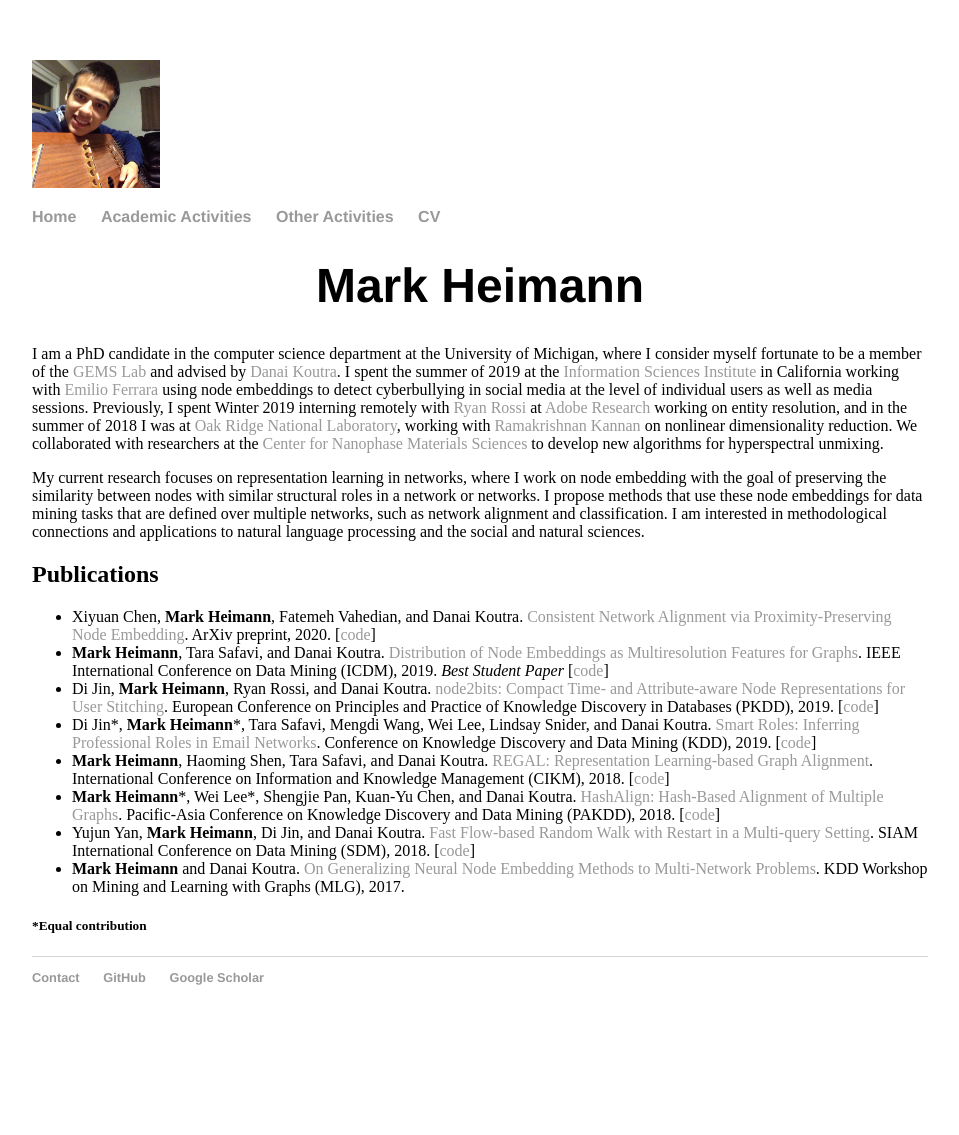
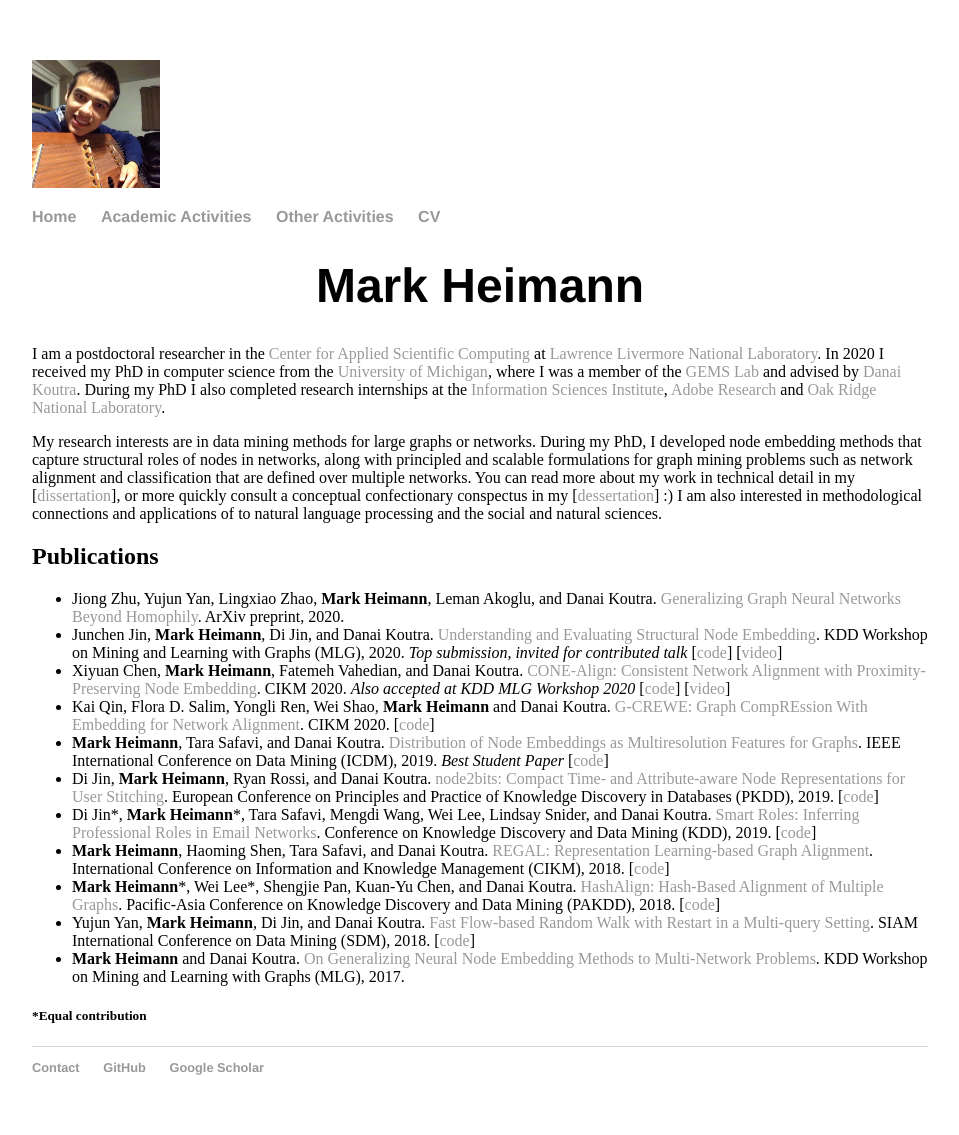
Before and after one commit to markheimann/markheimann.github.io, a Jekyll site: the page built from index.html, in a window 1280 px wide. Shown: the whole page, without its empty margins (160-1119 px from the left). Built offline with Jekyll 4.4.1, drawn with Linux system fonts in a browser that asks for light colours; before the commit the page ends 1045 px from its top, so only the background shows below that.

Commit message:
updated publications, job description

```diff
--- a/index.html
+++ b/index.html
@@ -4,54 +4,21 @@ title: Mark Heimann
 ---
 <div class="blurb">
   <p>
-    I am a PhD candidate in the computer science department at the University of Michigan, where I consider myself fortunate to be a member of the <a href="https://gemslab.github.io/">GEMS Lab</a> and advised by <a href="http://web.eecs.umich.edu/~dkoutra">Danai Koutra</a>. I spent the summer of 2019 at the <a href="https://www.isi.edu/">Information Sciences Institute</a> in California working with <a href="http://www.emilio.ferrara.name/">Emilio Ferrara</a> using node embeddings to detect cyberbullying in social media at the level of individual users as well as media sessions.  Previously, I spent Winter 2019 interning remotely with <a href="http://ryanrossi.com/">Ryan Rossi</a> at <a href="https://research.adobe.com/">Adobe Research</a> working on entity resolution, and in the summer of 2018 I was at <a href="https://www.ornl.gov/">Oak Ridge National Laboratory</a>, working with <a href="https://www.ornl.gov/staff-profile/ramakrishnan-ramki-kannan">Ramakrishnan Kannan</a> on nonlinear dimensionality reduction.  We collaborated with researchers at the <a href="https://www.ornl.gov/facility/cnms">Center for Nanophase Materials Sciences</a> to develop new algorithms for hyperspectral unmixing.
+    I am a postdoctoral researcher in the <a href="https://computing.llnl.gov/casc">Center for Applied Scientific Computing</a> at <a href="https://www.llnl.gov/">Lawrence Livermore National Laboratory</a>.  In 2020 I received my PhD in computer science from the <a href="https://cse.engin.umich.edu/">University of Michigan</a>, where I was a member of the <a href="https://gemslab.github.io/">GEMS Lab</a> and advised by <a href="http://web.eecs.umich.edu/~dkoutra">Danai Koutra</a>. During my PhD I also completed research internships at the <a href="https://www.isi.edu/">Information Sciences Institute</a>, <a href="https://research.adobe.com/">Adobe Research</a> and <a href="https://www.ornl.gov/">Oak Ridge National Laboratory</a>.
   </p>
 
 <p>
-    My current research focuses on representation learning in networks, where I work on node embedding with the goal of preserving the similarity between nodes with similar structural roles in a network or networks.  I propose methods that use these node embeddings for data mining tasks that are defined over multiple networks, such as network alignment and classification.  I am interested in methodological connections and applications to natural language processing and the social and natural sciences.
+    My research interests are in data mining methods for large graphs or networks.  During my PhD, I developed node embedding methods that capture structural roles of nodes in networks, along with principled and scalable formulations for graph mining problems such as network alignment and classification that are defined over multiple networks.  You can read more about my work in technical detail in my [<a href="papers/20Thesis.pdf">dissertation</a>], or more quickly consult a conceptual confectionary conspectus in my [<a href="assets/project_figs/dessertation.png">dessertation</a>] :)  I am also interested in methodological connections and applications of to natural language processing and the social and natural sciences.
 
 </p>
-
-<!--
-<h2>Research Projects</h2>
-<ul>
-<div class="blurb">
-
-  <img src="assets/project_figs/REGAL.png" class = "project_figs" align = "right">
-  <li><b>Multi-Network Representation Learning: </b> We propose REGAL, a framework for network alignment that leverages latent feature representations of nodes (also known as node embeddings) in multiple networks.  Most existing node embedding methods, despite their popularity for downstream graph mining tasks on a single graph, produce embeddings that are not comparable across multiple graphs.  Thus, as part of REGAL we develop a new method for node embedding, Cross-network Matrix Factorization (xNetMF) that a) preserves node similarities based on structural identity and attribute information (if available) that can be compared in multiple graphs, and b) omits the variance-inducing context sampling with random walks that many competing methods use.  Leveraging techniques from low-rank matrix approximation for embedding, and efficient data structure for embedding matching, allows REGAL to scale to extremely large networks.
-    <BR clear="left">
-</div>
-  	&nbsp;
-  	&nbsp;
-  	&nbsp;
-  	&nbsp;
-<BR clear="left">
-<div class="blurb">
-  <img src="assets/project_figs/HashAlign.png" class = "project_figs" align = "right">
-  <li><b>Fast Network Alignment: </b> We develop HashAlign, a flexible framework for aligning graphs quickly by using locality-sensitive hashing to avoid comparing all possible combinations of nodes.  Instead, with high probability we only compare the most similar nodes based on feature vectors for which we propose sensible construction methods.  This framework is flexible, as it can be easily extended to graphs where node and/or edge attributes are known; if known, they can be incorporated into the nodes' feature vectors.
-  </div>
-&nbsp;
-&nbsp;
-&nbsp;
-&nbsp;
-<BR clear="left">
-<div class="blurb">
-  <img src="assets/project_figs/FLOWR.png" class = "project_figs" align = "right">
-  <li><b>Solving Large-Scale Linear Systems: </b> We develop FLOWR, a fast "flow"-based methods for solving network problems that can be expressed as linear systems, including Random Walk with Restart (RWR), in a distributed setting.  Such systems, we show, can be solved in a divide-and-conquer fashion by breaking them into subproblems (smaller clusters of the original network) such that the communication between subproblems (vertices adjacent to vertices in other clusters, or "flow") is minimized.  Furthermore, our method can leverage the benefit of overlapping clusters, which makes individual clusters larger, but minimizes the amount of communication across clusters.
-</div>
-</ul>
-<BR clear="left">
-
-&nbsp;
-&nbsp;
-&nbsp;
-&nbsp;
--->
 
 <h2>Publications</h2>
 <div class="blurb">
 <ul>
-	<li> Xiyuan Chen, <b>Mark Heimann</b>, Fatemeh Vahedian, and Danai Koutra.  <a href="https://arxiv.org/pdf/2005.04725.pdf">Consistent Network Alignment via Proximity-Preserving Node Embedding</a>. ArXiv preprint, 2020.  [<a href="https://github.com/GemsLab/CONE-Align">code</a>]
+  <li> Jiong Zhu, Yujun Yan, Lingxiao Zhao, <b>Mark Heimann</b>, Leman Akoglu, and Danai Koutra.  <a href="https://arxiv.org/pdf/2006.11468.pdf">Generalizing Graph Neural Networks Beyond Homophily</a>. ArXiv preprint, 2020.
+  <li> Junchen Jin, <b>Mark Heimann</b>, Di Jin, and Danai Koutra.  <a href="papers/20MLG_StrucEval.pdf">Understanding and Evaluating Structural Node Embedding</a>. KDD Workshop on Mining and Learning with Graphs (MLG), 2020. <em>Top submission, invited for contributed talk</em> [<a href="https://github.com/GemsLab/StrucEmbeddingGraphLibrary">code</a>] [<a href="https://www.youtube.com/watch?v=Y-YKgsETx3A">video</a>]
+  <li> Xiyuan Chen, <b>Mark Heimann</b>, Fatemeh Vahedian, and Danai Koutra.  <a href="papers/20CIKM_CONEAlign.pdf">CONE-Align: Consistent Network Alignment with Proximity-Preserving Node Embedding</a>. CIKM 2020. <em>Also accepted at KDD MLG Workshop 2020</em> [<a href="https://github.com/GemsLab/CONE-Align">code</a>] [<a href="https://www.youtube.com/watch?v=27I2fCRSWu0">video</a>]
+  <li> Kai Qin, Flora D. Salim, Yongli Ren, Wei Shao, <b>Mark Heimann</b> and Danai Koutra.  <a href="papers/20CIKM_GCREWE.pdf">G-CREWE: Graph CompREssion With Embedding for Network Alignment</a>. CIKM 2020. [<a href="https://github.com/cruiseresearchgroup/G-CREWE">code</a>]
   <li> <b>Mark Heimann</b>, Tara Safavi, and Danai Koutra.  <a href="papers/19ICDM_RGM.pdf">Distribution of Node Embeddings as Multiresolution Features for Graphs</a>. IEEE International Conference on Data Mining (ICDM), 2019. <em>Best Student Paper</em>  [<a href="https://github.com/GemsLab/RGM">code</a>]
 	<li> Di Jin, <b>Mark Heimann</b>, Ryan Rossi, and Danai Koutra.  <a href="papers/19PKDD_node2bits.pdf">node2bits: Compact Time- and Attribute-aware
 Node Representations for User Stitching</a>. European Conference on Principles and Practice of Knowledge Discovery in Databases (PKDD), 2019. [<a href="https://github.com/GemsLab/node2bits">code</a>]
--- a/other.html
+++ b/other.html
@@ -30,7 +30,7 @@ In graduate school, I took up lifting weights as a nice contrast to the abstract
 <div class="blurb">
 <p>
 	<img src="assets/fun_figs/dulcimer-wedding.jpg" align="left" style="width:120px;height:120px;">
-	<img src="assets/fun_figs/cupcakes.JPG" align="right" style="width:120px;height:120px;">
+	<img src="assets/fun_figs/baking.jpg" align="right" style="width:120px;height:120px;">
 	I also play a fair amount of music.  I own and play a variety of instruments, of which one of my favorites is the <a href="https://en.wikipedia.org/wiki/Hammered_dulcimer">hammered dulcimer</a>. I've played it in a couple of weddings and other <a href="https://www.flickr.com/photos/michigan-engineering/39917630005/in/photostream/">assorted events</a>, and you can hear a bit of it in an <a href= "https://thetradeoffs.bandcamp.com/">EP</a> some of my talented college friends put together.  At last count I've performed or recorded on five musical instruments.
 </p>
 
```
Also changed, not shown: assets/fun_figs/baking.jpg (added), 6 other files.
